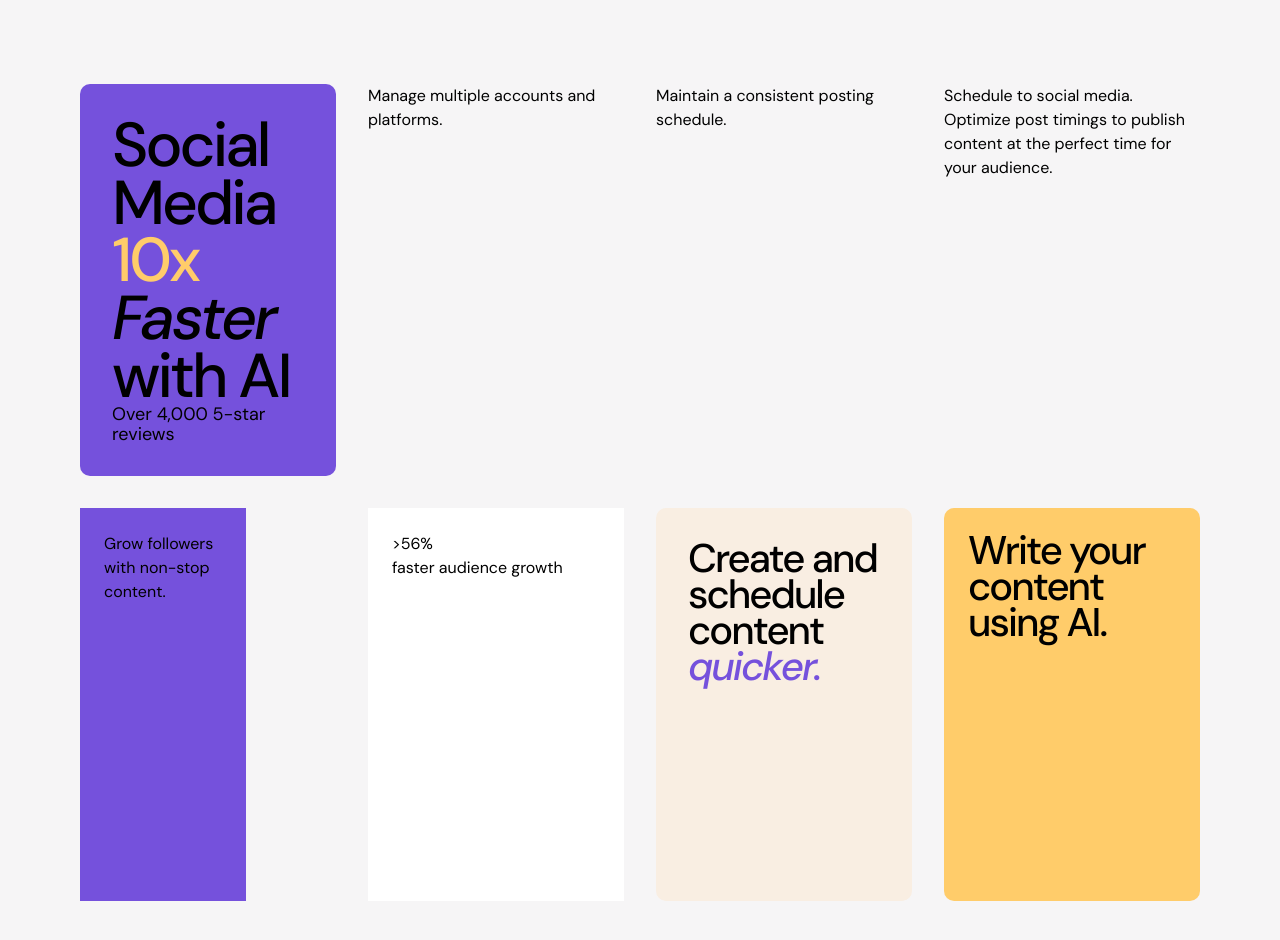
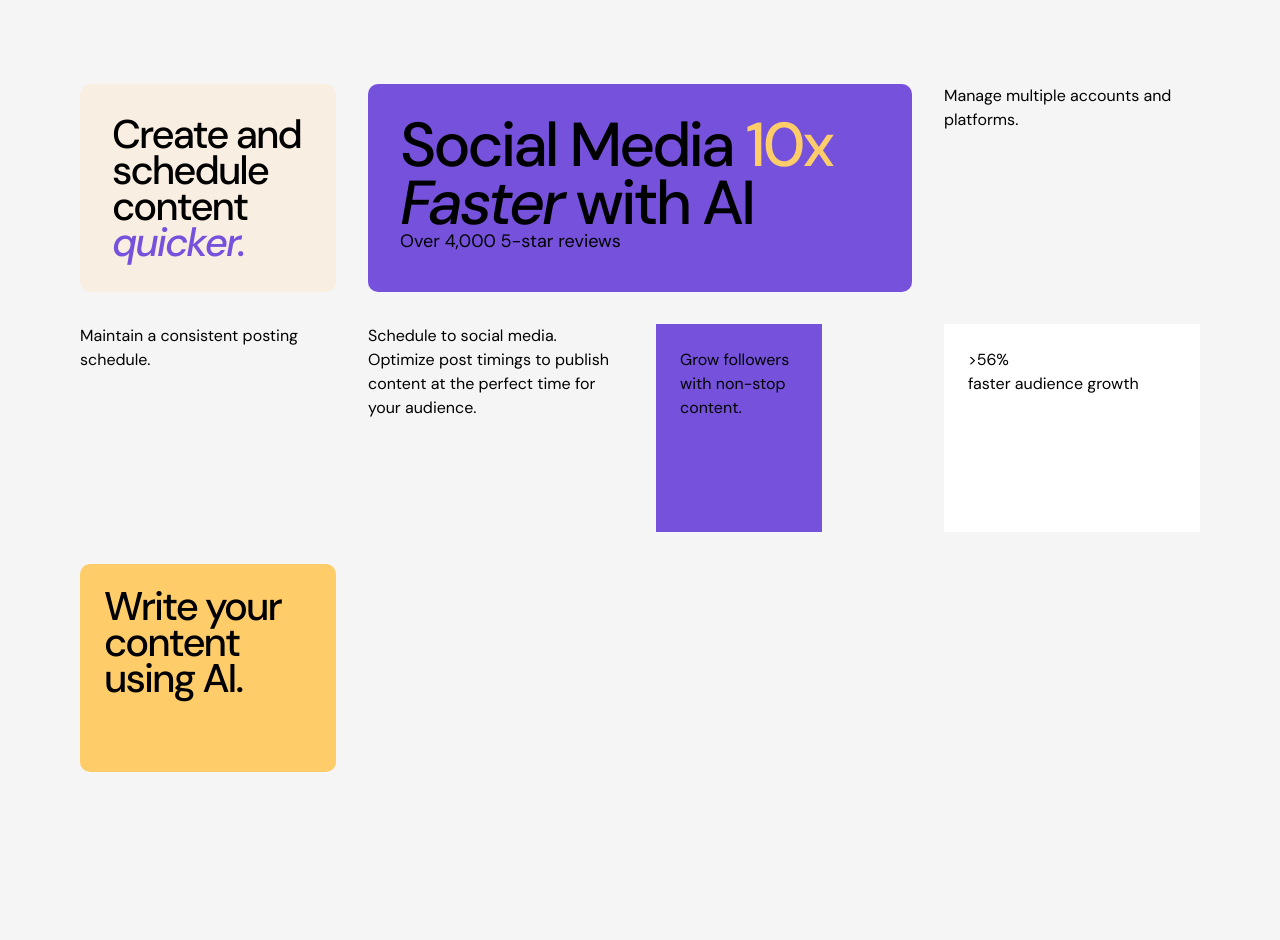
Before and after one commit to michaelola0/Bento-grid, a website: page public/index.html in a window 1280 px wide. Shown: the top 940 px of the page. Drawn offline with Linux system fonts and the light colour scheme.

Commit message:
Fourth commit

```diff
--- a/public/index.html
+++ b/public/index.html
@@ -9,7 +9,7 @@
 <body class="font-dmsans bg-[#F6F5F6] grid place-items-center min-h-screen py-[84px] px-[24px]">
     <main class="grid grid-cols-4 grid-rows-10 gap-8 max-w-[1120px]">
 
-        <div class="bg-purple500 gap-6 p-8 rounded-[10px]">
+        <div class="bg-purple500 gap-6 p-8 rounded-[10px] col-start-2 col-span-2">
             <h1 class="text-textPreset1">Social Media <span class="text-yellow500">10x</span> <span class="italic">Faster</span> with AI</h1>
             <p class="text-textPreset4">Over 4,000 5-star reviews</p>
         </div>
@@ -36,7 +36,7 @@
             <p>faster audience growth</p>
         </div>
 
-        <div class="bg-yellow100 p-8 rounded-[10px]">
+        <div class="bg-yellow100 p-8 rounded-[10px] col-start-1 row-start-1">
             <p class="text-textPreset2">Create and schedule content <span class="text-purple500 italic">quicker.</span></p>
         </div>
 
```
Also changed, not shown: public/style.css.
